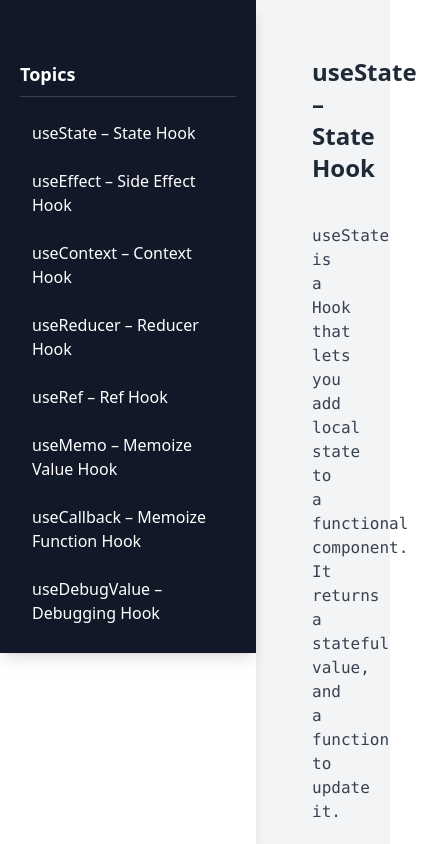
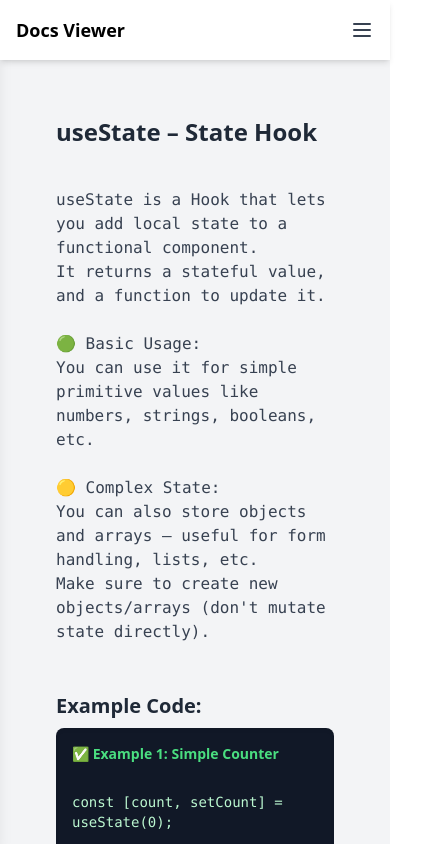
Before and after one commit to aniWakalkar/react_hooks, a React (Create React App) app: page / in a window 390 px wide. Shown: the top 844 px of the page, 447 px wide, since content can reach past the window. Built offline with nearby package versions, Linux system fonts and the light colour scheme.

Commit message:
responsive

```diff
--- a/public/index.html
+++ b/public/index.html
@@ -24,7 +24,7 @@
       work correctly both with client-side routing and a non-root public URL.
       Learn how to configure a non-root public URL by running `npm run build`.
     -->
-    <title>Documentation</title>
+    <title>React Hooks Doc...</title>
   </head>
   <body>
     <noscript>You need to enable JavaScript to run this app.</noscript>
--- a/src/App.js
+++ b/src/App.js
@@ -1,22 +1,70 @@
-import React, { useState } from 'react';
+import React, { useState, useEffect } from 'react';
 import { docs } from './data/docs';
 import Sidebar from './components/Sidebar';
 import DocViewer from './components/DocViewer';
 
 function App() {
   const [selected, setSelected] = useState("useState");
+  const [sidebarOpen, setSidebarOpen] = useState(false);
+
+  // Lock scroll when sidebar is open on mobile
+  useEffect(() => {
+    document.body.style.overflow = sidebarOpen ? 'hidden' : 'auto';
+  }, [sidebarOpen]);
 
   return (
     <div className="min-h-screen bg-gray-100">
-      {/* Fixed Sidebar */}
-      <div className="fixed top-0 left-0 h-full w-64 bg-white shadow-lg z-10">
-        <Sidebar topics={docs} onSelect={setSelected} />
+      {/* Mobile header */}
+      <div className="md:hidden p-4 bg-white shadow-md flex justify-between items-center sticky top-0 z-30">
+        <h1 className="text-lg font-bold">Docs Viewer</h1>
+        <button
+          onClick={() => setSidebarOpen(!sidebarOpen)}
+          className="text-gray-700 focus:outline-none"
+          aria-label="Toggle sidebar"
+        >
+          {/* Hamburger icon */}
+          <svg
+            className="w-6 h-6"
+            fill="none"
+            stroke="currentColor"
+            viewBox="0 0 24 24"
+          >
+            <path strokeLinecap="round" strokeLinejoin="round" strokeWidth={2} d="M4 6h16M4 12h16M4 18h16" />
+          </svg>
+        </button>
       </div>
 
-      {/* Main Content */}
-      <div className="ml-64 p-6">
+      {/* Mobile overlay */}
+      {sidebarOpen && (
+        <div
+          className="fixed inset-0 bg-black bg-opacity-50 z-10 md:hidden"
+          onClick={() => setSidebarOpen(false)}
+        />
+      )}
+
+      {/* Sidebar (fixed on desktop, slide on mobile) */}
+      <aside
+        className={`
+          fixed top-0 left-0 h-full w-64 bg-white shadow-lg z-20
+          transform transition-transform duration-300
+          ${sidebarOpen ? 'translate-x-0' : '-translate-x-full'}
+          md:translate-x-0
+        `}
+      >
+        <Sidebar
+          topics={docs}
+          onSelect={(key) => {
+            setSelected(key);
+            setSidebarOpen(false); // close sidebar on mobile after selection
+          }}
+          isSidebar={sidebarOpen}
+        />
+      </aside>
+
+      {/* Main content, with padding-left on desktop to avoid sidebar overlap */}
+      <main className="md:ml-64 p-6 min-h-screen overflow-auto">
         <DocViewer doc={docs[selected]} />
-      </div>
+      </main>
     </div>
   );
 }
--- a/src/components/DocViewer.js
+++ b/src/components/DocViewer.js
@@ -1,12 +1,20 @@
-import React from 'react';
+import React, {useEffect } from 'react';
 
 const DocViewer = ({ doc }) => {
+
+  useEffect(() => {
+    window.scrollTo(0, 0);
+  }, [doc]);
+
+
   if (!doc)
     return (
       <div className="flex items-center justify-center h-full text-gray-600 text-lg p-10">
         Select a topic to view documentation.
       </div>
     );
+
+
 
   return (
     <div className="p-8">
@@ -24,7 +32,7 @@ const DocViewer = ({ doc }) => {
       {doc.examples.map((example, index) => (
         <div
           key={index}
-            className="w-full bg-gray-900 text-green-200 p-4 rounded-lg overflow-x-auto shadow-inner"
+          className="w-full bg-gray-900 text-green-200 p-4 rounded-lg overflow-x-auto shadow-inner text-sm sm:text-base md:text-lg"
         >
           <p className="mb-2 text-green-400 font-semibold">{example.label}</p>
           <pre className="whitespace-pre-wrap">
--- a/src/components/Sidebar.js
+++ b/src/components/Sidebar.js
@@ -1,9 +1,10 @@
+// Sidebar.js
 import React from 'react';
 
-const Sidebar = ({ topics, onSelect }) => {
+const Sidebar = ({ topics, onSelect, isSidebar }) => {
   return (
-    <aside className="w-64 bg-gray-900 text-white p-5 shadow-lg">
-      <h3 className="mt-10 text-lg font-semibold mb-4 border-b border-gray-700 pb-2">
+    <aside className="w-64 bg-gray-900 text-white p-5 h-full">
+      <h3 className={`${isSidebar ? `mt-20` : `mt-10`} text-lg font-semibold mb-4 border-b border-gray-700 pb-2`}>
         Topics
       </h3>
       <ul className="space-y-2">
--- a/src/data/docs.js
+++ b/src/data/docs.js
@@ -149,11 +149,11 @@ useEffect(() => {
   useContext: {
     title: "useContext – Context Hook",
     definition: `
-  **useContext** lets you access the nearest value from a context created by **React.createContext** (from the 'react' package) and provided via a **Context.Provider**.
+  useContext lets you access the nearest value from a context created by React.createContext (from the 'react' package) and provided via a Context.Provider.
 
   ✅ It avoids "prop drilling" by making global data (like theme, auth, locale, etc.) directly accessible in deeply nested components.
 
-  ⚠️ **Default values:** When you create a context with \`createContext(defaultValue)\`, that \`defaultValue\` is used only if a component consuming the context is NOT wrapped in a matching Provider.
+  ⚠️ Default values: When you create a context with \`createContext(defaultValue)\`, that \`defaultValue\` is used only if a component consuming the context is NOT wrapped in a matching Provider.
     `,
     examples: [
       {
@@ -266,16 +266,16 @@ function MyForm() {
     usage: `
   ### When and Why to Use useRef:
 
-  - **Accessing DOM Elements:**
+  - Accessing DOM Elements:
     Use \`useRef\` to get a direct reference to a DOM node to perform imperative actions (e.g., focusing an input).
 
-  - **Storing Mutable Values Without Re-rendering:**
+  - Storing Mutable Values Without Re-rendering:
     Unlike state, updating a \`ref\` does not trigger re-rendering. Use it to keep track of mutable values that don’t affect UI directly, like timers or previous values.
 
-  - **Keeping Previous Values:**
+  - Keeping Previous Values:
     Useful for comparing previous and current values across renders, such as previous props or state.
 
-  - **Avoid Unnecessary Renders:**
+  - Avoid Unnecessary Renders:
     When you need to hold a value that changes but you don’t want the component to re-render every time it updates.
     `,
     examples: [
```
Also changed, not shown: 15 other files (tests, documents, lock files or other folders). Lines whose indentation alone changed are shown as unchanged.
